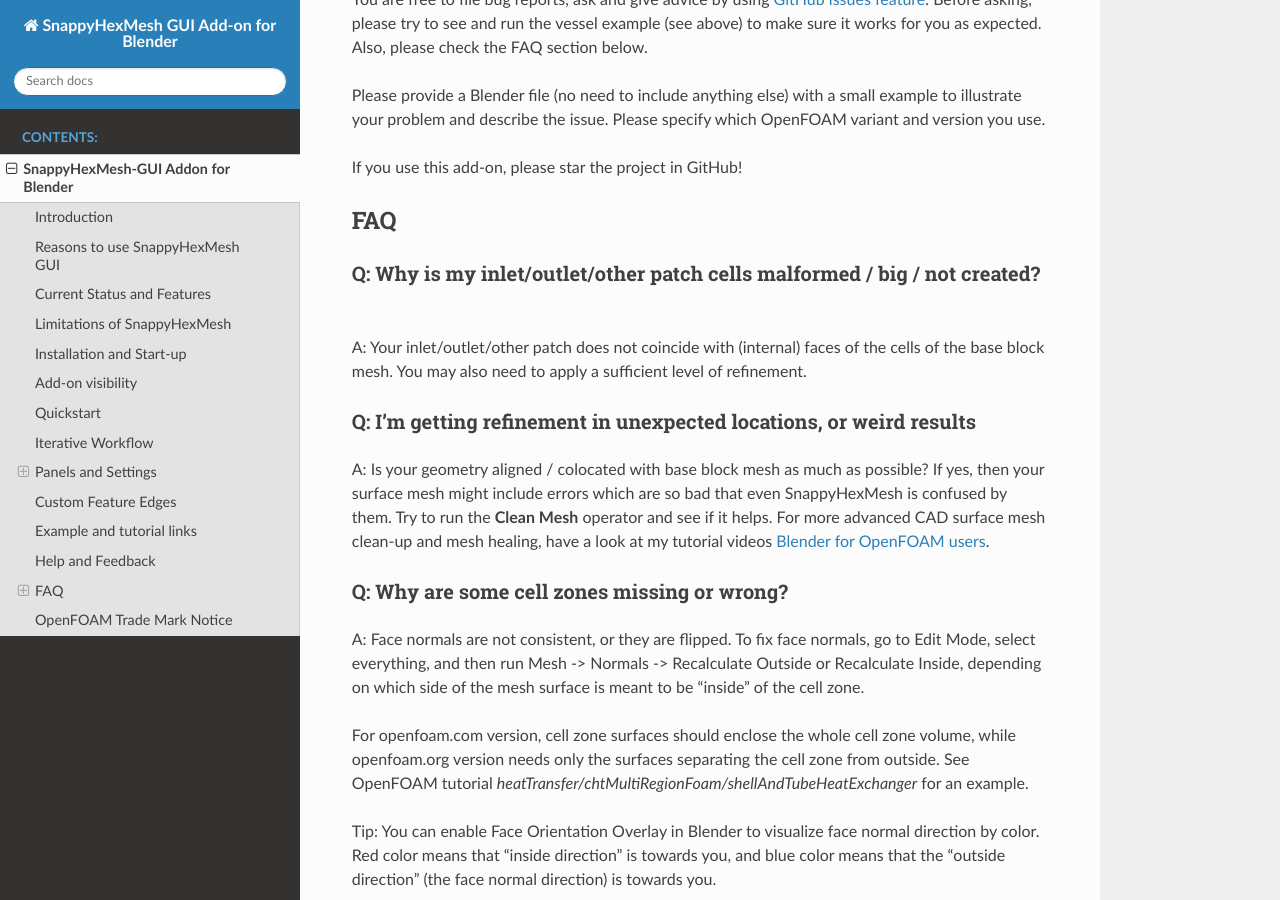
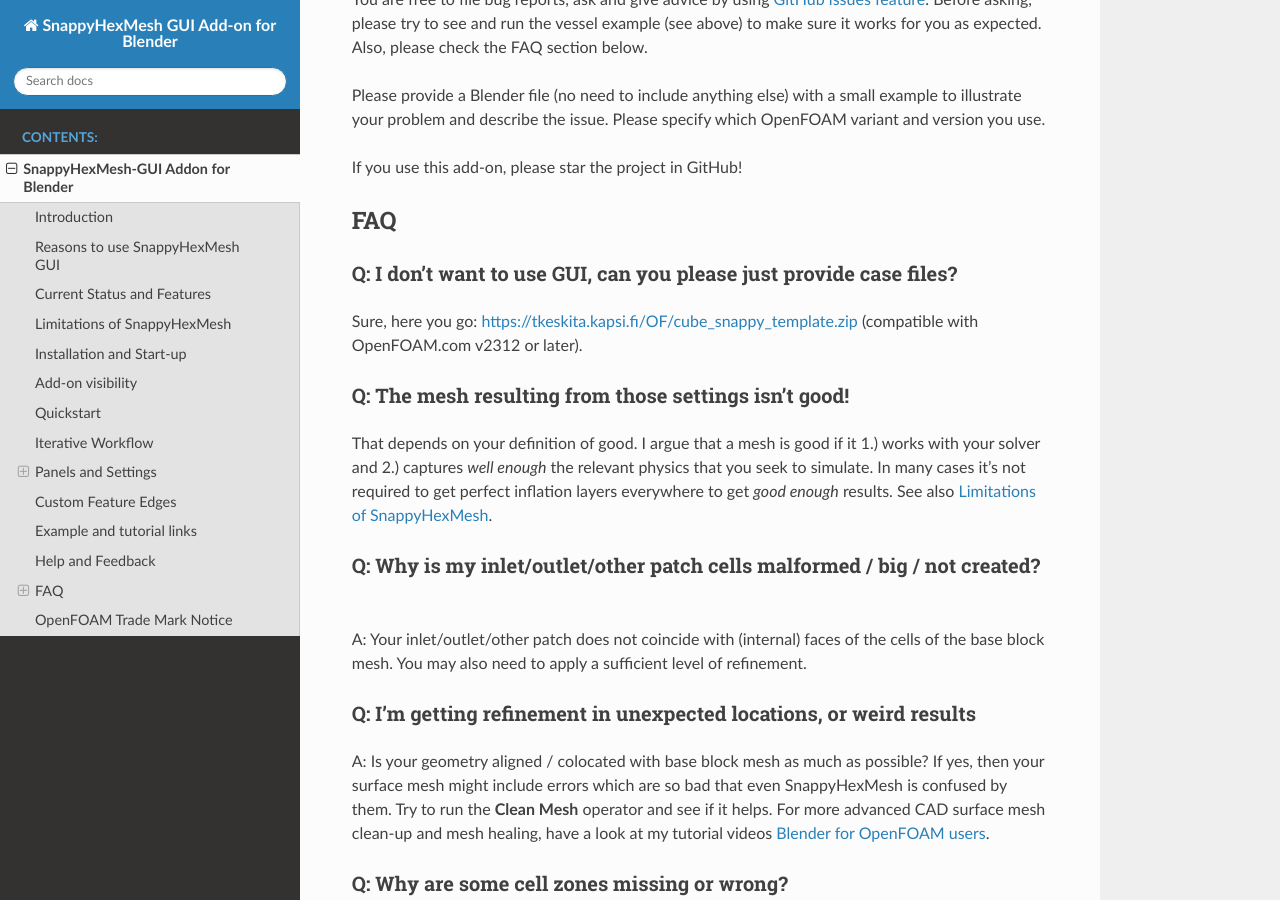
Before and after one commit to tkeskita/snappyhexmesh_gui, a Sphinx documentation site: the page built from docs/snappy_gui.rst, in a window 1280 px wide and 900 px high, scrolled down 16249 px. Built offline with Sphinx 7.4.7 and the Read the Docs theme 2.0.0, drawn with Linux system fonts in a browser that asks for light colours.

Commit message:
Docs: Add link to exported cube template case files

```diff
--- a/docs/snappy_gui.rst
+++ b/docs/snappy_gui.rst
@@ -685,6 +685,22 @@
 FAQ
 ---
 
+Q: I don't want to use GUI, can you please just provide case files?
+^^^^^^^^^^^^^^^^^^^^^^^^^^^^^^^^^^^^^^^^^^^^^^^^^^^^^^^^^^^^^^^^^^^
+
+Sure, here you go:
+https://tkeskita.kapsi.fi/OF/cube_snappy_template.zip
+(compatible with OpenFOAM.com v2312 or later).
+
+Q: The mesh resulting from those settings isn't good!
+^^^^^^^^^^^^^^^^^^^^^^^^^^^^^^^^^^^^^^^^^^^^^^^^^^^^^
+
+That depends on your definition of good. I argue that a mesh is good
+if it 1.) works with your solver and 2.) captures *well enough* the
+relevant physics that you seek to simulate. In many cases it's not
+required to get perfect inflation layers everywhere to get *good
+enough* results. See also :ref:`Limitations of SnappyHexMesh`.
+
 Q: Why is my inlet/outlet/other patch cells malformed / big / not created?
 ^^^^^^^^^^^^^^^^^^^^^^^^^^^^^^^^^^^^^^^^^^^^^^^^^^^^^^^^^^^^^^^^^^^^^^^^^^
 
```
